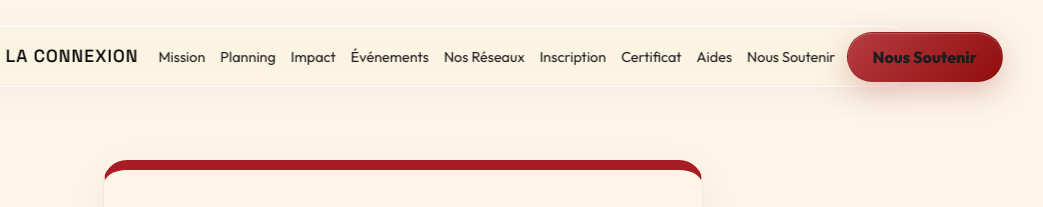
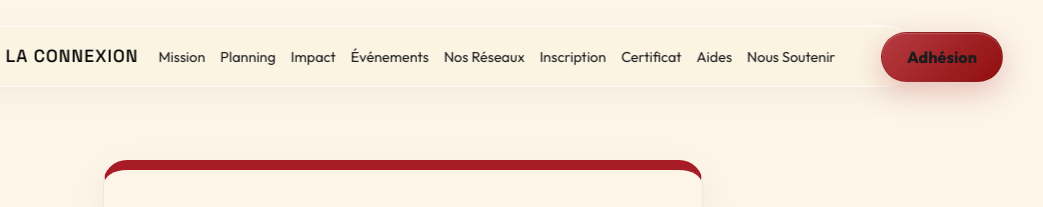
Before and after one commit to YassineVarichon/La-Connexion, a plain HTML site: page aide-financiere.html in a window 1280 px wide. Shown: the top 207 px of the page, 237-1280 px from the left. Drawn offline with Linux system fonts and the light colour scheme.

Commit message:
Bouton flottant: 'Nous Soutenir' -> 'Adhesion' (formulaires/3), coherent avec la navbar
Co-Authored-By: Claude Opus 4.8 <noreply@anthropic.com>

```diff
--- a/aide-financiere.html
+++ b/aide-financiere.html
@@ -317,8 +317,7 @@
     </nav>
 
     <!-- Desktop Floating CTA -->
-    <a href="https://www.helloasso.com/associations/la-connexion-nanterre/formulaires/2" class="floating-cta"
-        target="_blank">Nous Soutenir</a>
+    <a href="https://www.helloasso.com/associations/la-connexion-nanterre/formulaires/3" class="floating-cta" target="_blank">Adhésion</a>
 
     <!-- Aide financière Section -->
     <section class="inscription-section">
```
Also changed, not shown: certificat.html (+1 -2 lines), evenements.html (+1 -2 lines), impact.html (+1 -2 lines), index.html (+1 -2 lines), inscription.html (+1 -2 lines), paiement.html (+1 -2 lines), planning.html (+1 -2 lines), reseaux.html (+1 -2 lines).
